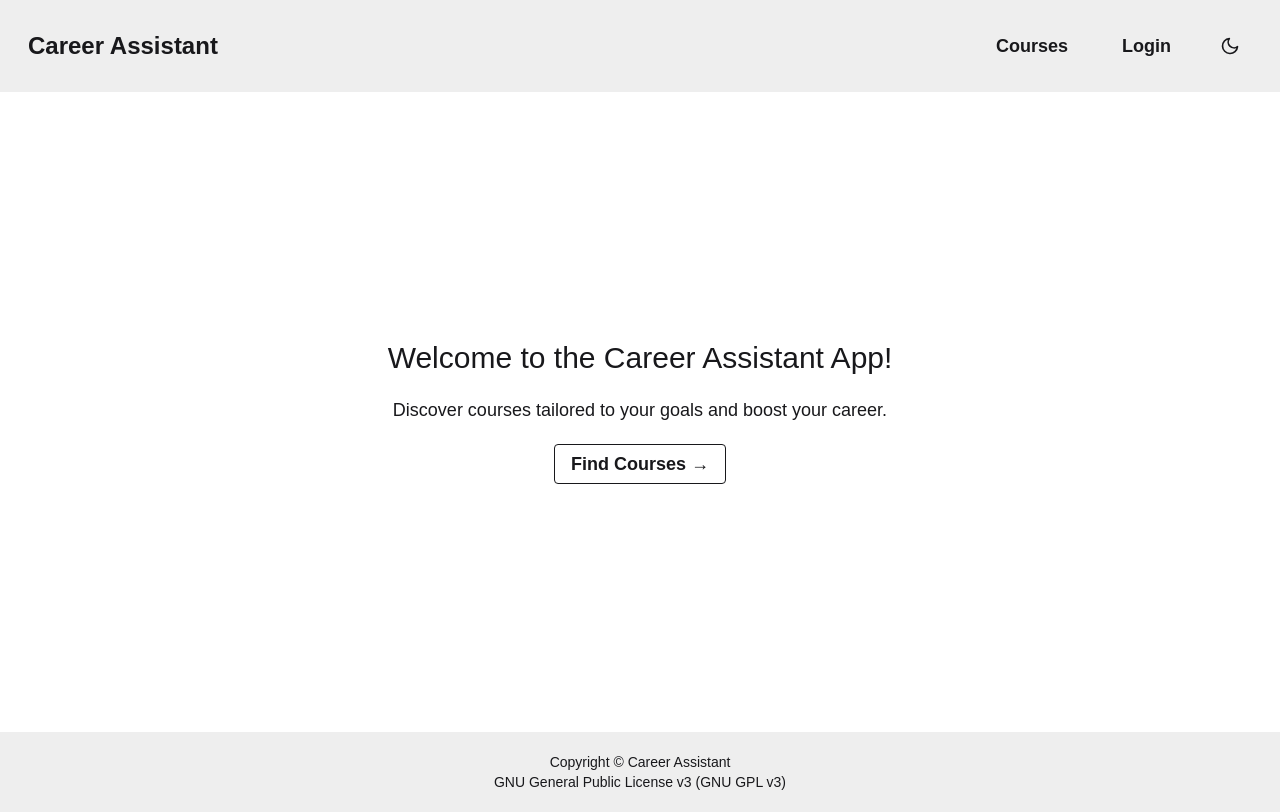
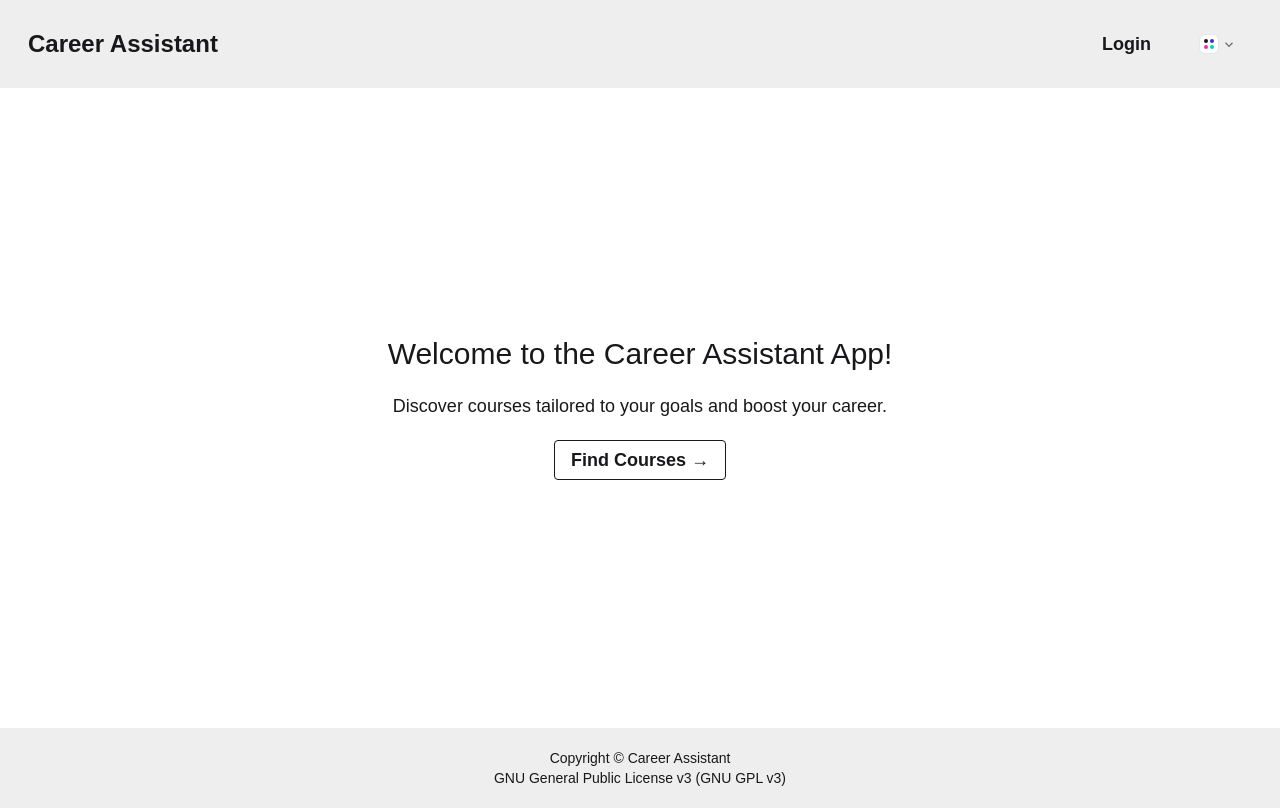
Before and after one commit to fayasnoushad/career-assistant, a Next.js app in the folder frontend/: page / in a window 1280 px wide. Built offline with nearby package versions, Linux system fonts and the light colour scheme; a web font is replaced by a local one.

Commit message:
feat: implement theme selection

```diff
--- a/frontend/app/components/Header/Header.tsx
+++ b/frontend/app/components/Header/Header.tsx
@@ -1,9 +1,10 @@
 "use client";
 import Link from "next/link";
 import Cookies from "js-cookie";
-import ThemeMode from "./ThemeMode";
+import { jwtDecode } from "jwt-decode";
+import ThemeDropdown from "./ThemeDropdown";
 import { useEffect, useState } from "react";
-import { jwtDecode } from "jwt-decode";
+import UserDetails from "./UserDetails";
 
 export default function Header() {
   const [loginStatus, setLoginStatus] = useState(false);
@@ -32,13 +33,7 @@ export default function Header() {
       <Link href="/" className="text-2xl font-bold md:w-[50%] my-2">
         Career Assistant
       </Link>
-      <div className="flex flex-row justify-center items-center md:ml-auto gap-5 font-bold my-2">
-        <Link
-          className="btn btn-ghost rounded-lg font-bold text-lg"
-          href="/courses/"
-        >
-          Courses
-        </Link>
+      <div className="flex flex-row justify-center items-center md:ml-auto gap-3 my-2">
         {!loginStatus && (
           <Link
             className="btn btn-ghost rounded-lg font-bold text-lg"
@@ -47,33 +42,8 @@ export default function Header() {
             Login
           </Link>
         )}
-        <ThemeMode />
-        {loginStatus && (
-          <div className="dropdown dropdown-end cursor-pointer">
-            <div className="avatar" tabIndex={0} role="button">
-              <div className="ring-primary ring-offset-base-100 w-8 rounded-full ring-2 ring-offset-2 hover:opacity-[0.8]">
-                <img src="https://img.daisyui.com/images/profile/demo/spiderperson@192.webp" />
-              </div>
-            </div>
-            <ul
-              tabIndex={-1}
-              className="menu dropdown-content bg-base-200 rounded-box z-1 mt-4 w-52 p-2 shadow-sm"
-            >
-              <Link href="/saved-courses" className="btn btn-ghost rounded-lg">
-                Saved Courses
-              </Link>
-              <Link href="/saved-roadmaps" className="btn btn-ghost rounded-lg">
-                Saved Roadmaps
-              </Link>
-              <Link href="/settings" className="btn btn-ghost rounded-lg">
-                Settings
-              </Link>
-              <Link href="/logout" className="btn btn-ghost rounded-lg">
-                Logout
-              </Link>
-            </ul>
-          </div>
-        )}
+        <ThemeDropdown />
+        {loginStatus && <UserDetails />}
       </div>
     </header>
   );
--- /dev/null
+++ b/frontend/app/components/Header/ThemeDropdown.tsx
@@ -0,0 +1,104 @@
+import { useTheme } from "next-themes";
+
+const themes = [
+  "light",
+  "dark",
+  "cupcake",
+  "bumblebee",
+  "emerald",
+  "corporate",
+  "synthwave",
+  "retro",
+  "cyberpunk",
+  "valentine",
+  "halloween",
+  "garden",
+  "forest",
+  "aqua",
+  "lofi",
+  "pastel",
+  "fantasy",
+  "wireframe",
+  "black",
+  "luxury",
+  "dracula",
+  "cmyk",
+  "autumn",
+  "business",
+  "acid",
+  "lemonade",
+  "night",
+  "coffee",
+  "winter",
+  "dim",
+  "nord",
+  "sunset",
+  "caramellatte",
+  "abyss",
+  "silk",
+];
+
+export default function ThemeDropdown() {
+  const { resolvedTheme, setTheme } = useTheme();
+  return (
+    <div title="Change Theme" className="dropdown dropdown-end block px-3">
+      {/* Trigger Button */}
+      <div
+        tabIndex={0}
+        role="button"
+        className="btn group btn-sm gap-1.5 px-1.5 btn-ghost"
+        aria-label="Change Theme"
+      >
+        <div className="bg-base-100 group-hover:border-base-content/20 border-base-content/10 grid shrink-0 grid-cols-2 gap-0.5 rounded-md border p-1 transition-colors">
+          <div className="bg-base-content size-1 rounded-full"></div>
+          <div className="bg-primary size-1 rounded-full"></div>
+          <div className="bg-secondary size-1 rounded-full"></div>
+          <div className="bg-accent size-1 rounded-full"></div>
+        </div>
+
+        <svg
+          width="12px"
+          height="12px"
+          className="mt-px hidden size-2 fill-current opacity-60 sm:inline-block"
+          xmlns="http://www.w3.org/2000/svg"
+          viewBox="0 0 2048 2048"
+        >
+          <path d="M1799 349l242 241-1017 1017L7 590l242-241 775 775 775-775z"></path>
+        </svg>
+      </div>
+
+      {/* Dropdown List */}
+      <div
+        tabIndex={0}
+        className="dropdown-content bg-base-200 text-base-content rounded-box top-px h-122 max-h-[calc(100vh-8.6rem)] overflow-y-auto border-(length:--border) border-white/5 shadow-2xl outline-(length:--border) outline-black/5 mt-16"
+      >
+        <ul className="menu w-56">
+          <li className="menu-title text-xs">Theme</li>
+
+          {/* Theme items auto-rendered */}
+          {themes.map((theme) => (
+            <li key={theme} onClick={() => setTheme(theme)}>
+              <button
+                className="gap-3 px-2"
+                data-set-theme={theme}
+                data-act-class="[&_svg]:visible"
+              >
+                <div
+                  data-theme={theme}
+                  className="bg-base-100 grid shrink-0 grid-cols-2 gap-0.5 rounded-md p-1 shadow-sm"
+                >
+                  <div className="bg-base-content size-1 rounded-full"></div>
+                  <div className="bg-primary size-1 rounded-full"></div>
+                  <div className="bg-secondary size-1 rounded-full"></div>
+                  <div className="bg-accent size-1 rounded-full"></div>
+                </div>
+
+                <div className="w-32 truncate">{theme}</div>
+              </button>
+            </li>
+          ))}
+        </ul>
+      </div>
+    </div>
+  );
+}
--- a/frontend/app/components/Header/ThemeMode.tsx
+++ /dev/null
@@ -1,52 +0,0 @@
-"use client";
-import { useTheme } from "next-themes";
-import { useEffect, useState } from "react";
-
-export default function ThemeMode() {
-  const { resolvedTheme, setTheme } = useTheme();
-  const [mounted, setMounted] = useState(false);
-
-  useEffect(() => {
-    setMounted(true);
-  }, []);
-
-  if (!mounted) return null;
-
-  return (
-    <label
-      className="flex flex-row items-center cursor-pointer p-3 hover:bg-base-200 rounded-2xl"
-      onClick={() => setTheme(resolvedTheme === "dark" ? "cupcake" : "dark")}
-    >
-      {resolvedTheme === "dark" ? (
-        <svg
-          xmlns="http://www.w3.org/2000/svg"
-          width="20"
-          height="20"
-          viewBox="0 0 24 24"
-          fill="none"
-          stroke="currentColor"
-          strokeWidth="2"
-          strokeLinecap="round"
-          strokeLinejoin="round"
-        >
-          <circle cx="12" cy="12" r="5" />
-          <path d="M12 1v2M12 21v2M4.2 4.2l1.4 1.4M18.4 18.4l1.4 1.4M1 12h2M21 12h2M4.2 19.8l1.4-1.4M18.4 5.6l1.4-1.4" />
-        </svg>
-      ) : (
-        <svg
-          xmlns="http://www.w3.org/2000/svg"
-          width="20"
-          height="20"
-          viewBox="0 0 24 24"
-          fill="none"
-          stroke="currentColor"
-          strokeWidth="2"
-          strokeLinecap="round"
-          strokeLinejoin="round"
-        >
-          <path d="M21 12.79A9 9 0 1 1 11.21 3 7 7 0 0 0 21 12.79z"></path>
-        </svg>
-      )}
-    </label>
-  );
-}
--- /dev/null
+++ b/frontend/app/components/Header/UserDetails.tsx
@@ -0,0 +1,33 @@
+import Link from "next/link";
+
+export default function UserDetails() {
+  return (
+    <div className="dropdown dropdown-end cursor-pointer">
+      <div className="avatar" tabIndex={0} role="button">
+        <div className="ring-primary ring-offset-base-100 w-8 rounded-full ring-2 ring-offset-2 hover:opacity-[0.8]">
+          <img src="https://img.daisyui.com/images/profile/demo/spiderperson@192.webp" />
+        </div>
+      </div>
+      <ul
+        tabIndex={-1}
+        className="menu dropdown-content bg-base-200 rounded-box z-1 mt-4 w-52 p-2 border-(length:--border) border-white/5 shadow-2xl outline-(length:--border) outline-black/5 "
+      >
+        <Link href="/courses/" className="btn btn-ghost rounded-lg">
+          Courses
+        </Link>
+        <Link href="/saved-courses" className="btn btn-ghost rounded-lg">
+          Saved Courses
+        </Link>
+        <Link href="/saved-roadmaps" className="btn btn-ghost rounded-lg">
+          Saved Roadmaps
+        </Link>
+        <Link href="/settings" className="btn btn-ghost rounded-lg">
+          Settings
+        </Link>
+        <Link href="/logout" className="btn btn-ghost rounded-lg">
+          Logout
+        </Link>
+      </ul>
+    </div>
+  );
+}
--- a/frontend/app/globals.css
+++ b/frontend/app/globals.css
@@ -2,7 +2,7 @@
 @import "tailwindcss";
 
 @plugin "daisyui" {
-  themes: light, dark, cupcake;
+  themes: all;
 }
 
 body {
```
